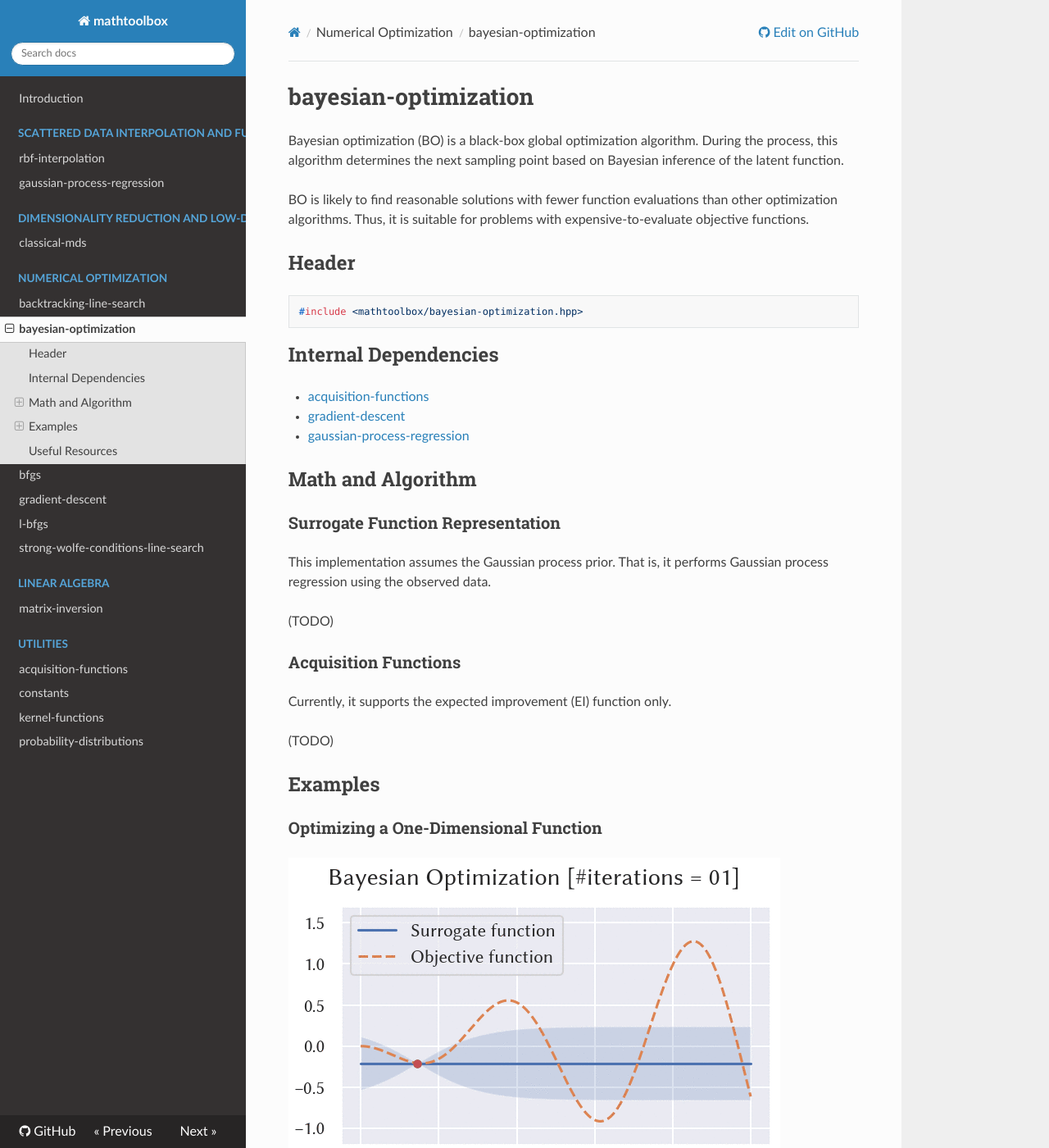
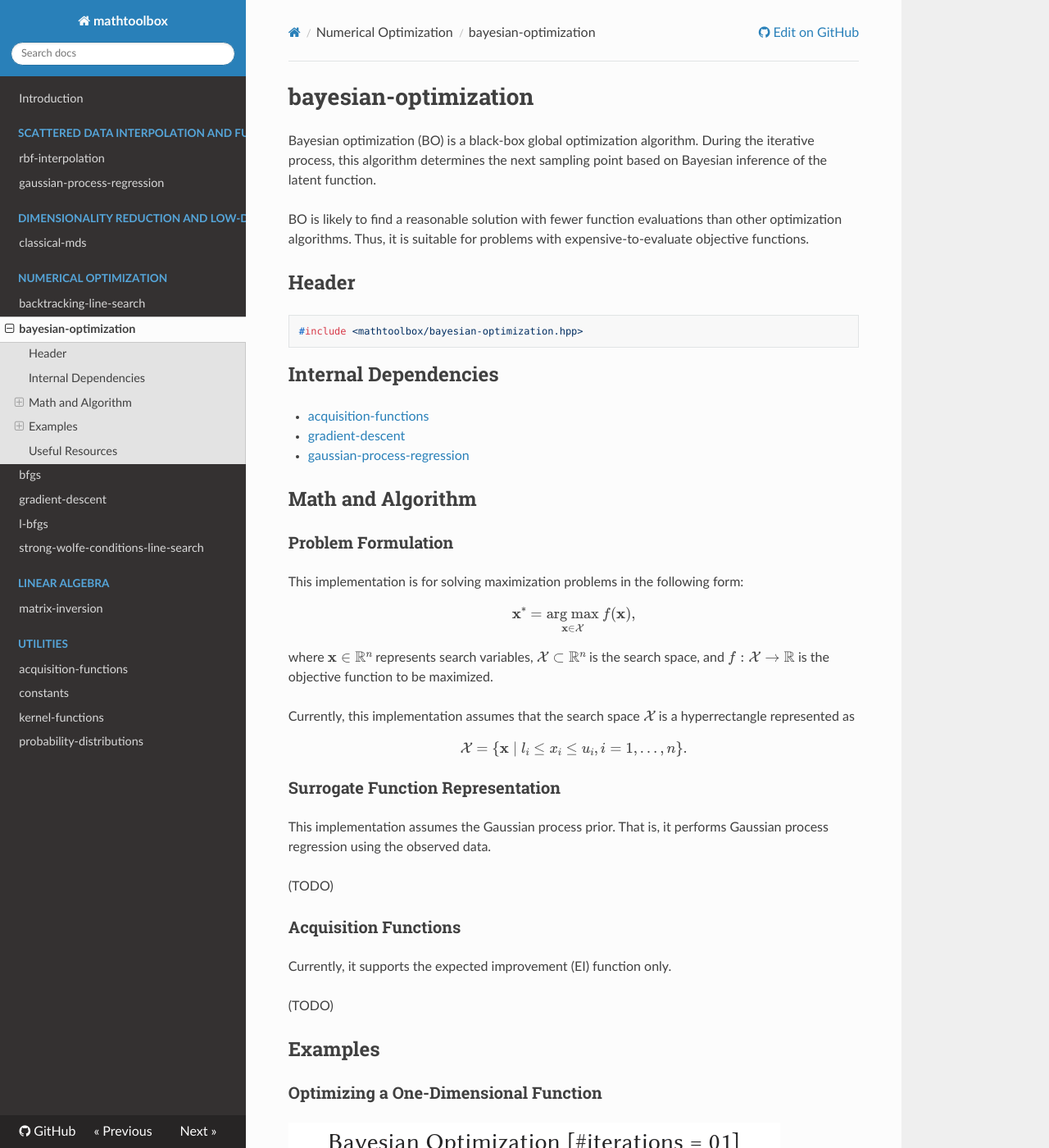
Before and after one commit to yuki-koyama/mathtoolbox, an MkDocs documentation site: the page built from docs/bayesian-optimization.md, in a window 1280 px wide and 1400 px high. Shown: the whole window at 82% size. Built offline with MkDocs 1.6.1, drawn with Linux system fonts in a browser that asks for light colours; nearby versions of some CDN libraries; formulas are drawn with MathJax 3.

Commit message:
Add a problem formulation subsection

```diff
--- a/docs/bayesian-optimization.md
+++ b/docs/bayesian-optimization.md
@@ -1,8 +1,8 @@
 # bayesian-optimization
 
-Bayesian optimization (BO) is a black-box global optimization algorithm. During the process, this algorithm determines the next sampling point based on Bayesian inference of the latent function.
+Bayesian optimization (BO) is a black-box global optimization algorithm. During the iterative process, this algorithm determines the next sampling point based on Bayesian inference of the latent function.
 
-BO is likely to find reasonable solutions with fewer function evaluations than other optimization algorithms. Thus, it is suitable for problems with expensive-to-evaluate objective functions.
+BO is likely to find a reasonable solution with fewer function evaluations than other optimization algorithms. Thus, it is suitable for problems with expensive-to-evaluate objective functions.
 
 ## Header
 
@@ -17,6 +17,19 @@ BO is likely to find reasonable solutions with fewer function evaluations than o
 - [gaussian-process-regression](../gaussian-process-regression/)
 
 ## Math and Algorithm
+
+### Problem Formulation
+
+This implementation is for solving maximization problems in the following form:
+$$
+\mathbf{x}^{*} = \mathop{\rm arg~max}\limits_{\mathbf{x} \in \mathcal{X}} \: f(\mathbf{x}),
+$$
+where $\mathbf{x} \in \mathbb{R}^{n}$ represents search variables, $\mathcal{X} \subset \mathbb{R}^{n}$ is the search space, and $f : \mathcal{X} \rightarrow \mathbb{R}$ is the objective function to be maximized.
+
+Currently, this implementation assumes that the search space $\mathcal{X}$ is a hyperrectangle represented as
+$$
+\mathcal{X} = \{ \mathbf{x} \mid l_{i} \leq x_{i} \leq u_{i}, i = 1, \ldots, n \}.
+$$
 
 ### Surrogate Function Representation
 
```
